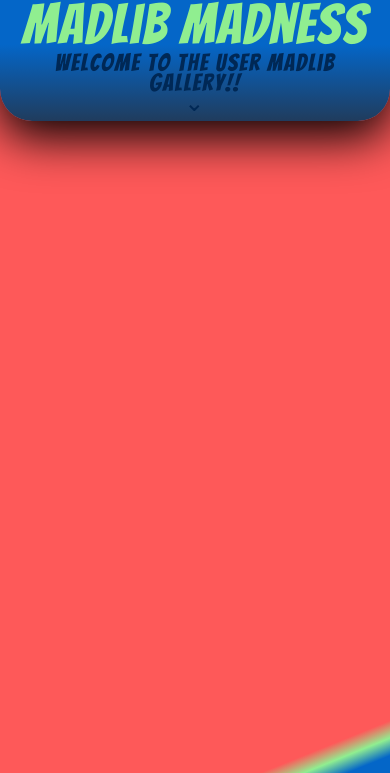
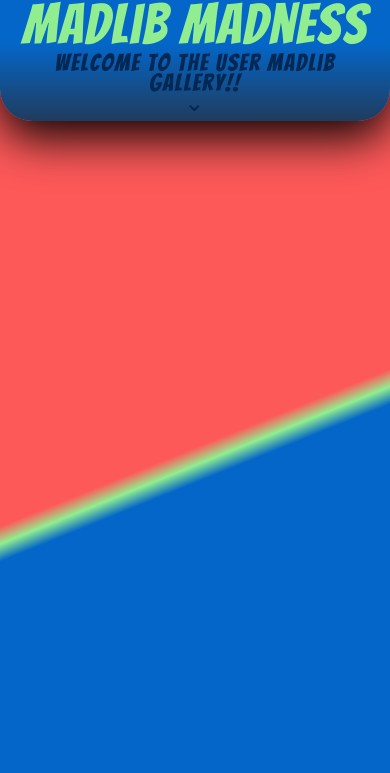
Before and after one commit to eliotmjohnson/myFoundationsCapstone, a website: page Client/Gallery/Gallery.html in a window 390 px wide. Shown: the part 71-844 px from the top of the page. Drawn offline with nearby package versions, Linux system fonts and the light colour scheme; no server answers.

Commit message:
Bug Fixes

```diff
--- a/Client/Gallery/Gallery-Mobile.css
+++ b/Client/Gallery/Gallery-Mobile.css
@@ -1,4 +1,8 @@
 @media screen and (max-width: 1445px) {
+    body {
+        background-image: linear-gradient(158deg, rgb(254, 89, 89) 47%, lightgreen 48%, #0466C8 49%);
+    }
+
     .header-nav-right {
         text-align: center;
     }
@@ -15,6 +19,10 @@
 }
 
 @media screen and (max-width: 930px) {
+    body {
+        background-image: linear-gradient(158deg, rgb(254, 89, 89) 37%, lightgreen 38%, #0466C8 39%);
+    }
+
     .header-nav-left {
         display: none;
     }
@@ -53,6 +61,7 @@
 @media screen and (max-width: 700px) {
     body {
         min-height: 85rem;
+        background-image: linear-gradient(158deg, rgb(254, 89, 89) 34%, lightgreen 35%, #0466C8 36%);
     }
 
     .semi-black-background>div {
```
